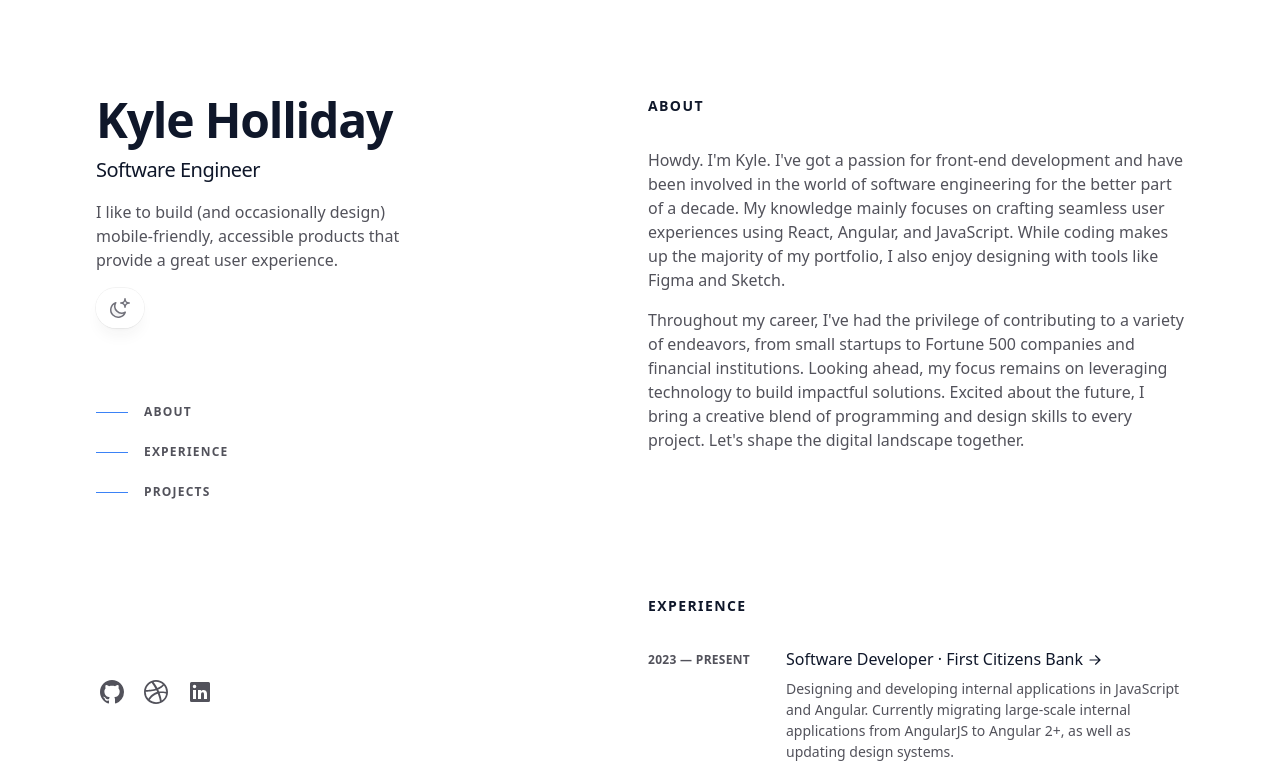
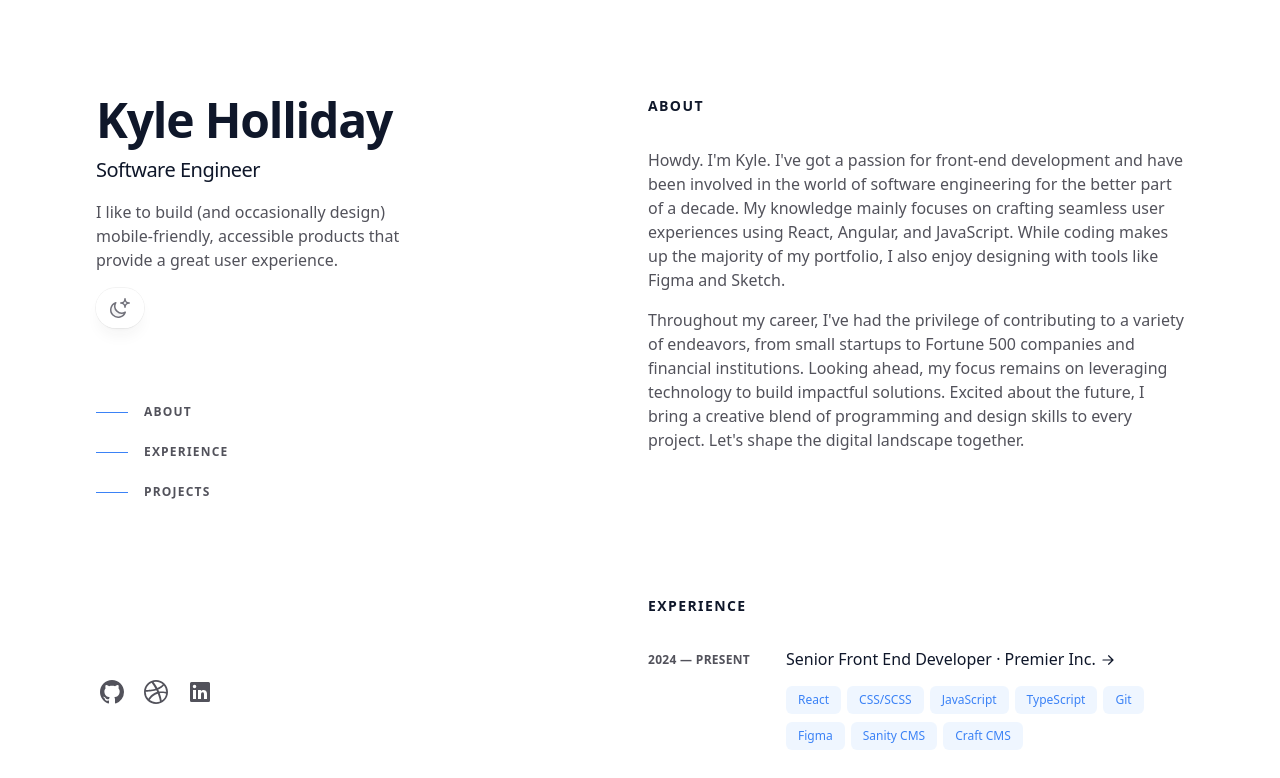
Before and after one commit to kyleholliday/portfolio2024, a React (Create React App) app: page / in a window 1280 px wide. Shown: the top 778 px of the page. Built offline with nearby package versions, Linux system fonts and the light colour scheme.

Commit message:
small edits

```diff
--- a/src/App.js
+++ b/src/App.js
@@ -233,7 +233,98 @@ export default function App() {
                         className="z-10 mb-2 mt-1 text-xs font-semibold uppercase tracking-wide sm:col-span-2 dark:text-gray-400 text-zinc-600"
                         aria-label="2018 to Present"
                       >
-                        2023 — Present
+                        2024 — Present
+                      </header>
+                      <div className="z-10 sm:col-span-6">
+                        <h3 className="font-medium leading-snug text-slate-900 dark:text-gray-200">
+                          <div>
+                            <a
+                              className="inline-flex items-baseline font-medium leading-tight text-slate-900 dark:text-gray-200 dark:hover:text-green-500 dark:focus-visible:text-green-500 hover:text-blue-500 focus-visible:text-blue-500 group/link text-base"
+                              href="https://www.firstcitizens.com/"
+                              target="_blank"
+                              rel="noreferrer"
+                              aria-label="Senior Front End Developer"
+                            >
+                              <span className="absolute -inset-x-4 -inset-y-2.5 hidden rounded md:-inset-x-6 md:-inset-y-4 lg:block"></span>
+                              <span>
+                                Senior Front End Developer · <> </>
+                                <span className="inline-block">
+                                  Premier Inc.
+                                  <svg
+                                    xmlns="http://www.w3.org/2000/svg"
+                                    viewBox="0 0 20 20"
+                                    fill="currentColor"
+                                    className="ml-1 inline-block h-4 w-4 shrink-0 -translate-y-px transition-transform group-hover:translate-x-2 group-focus-visible:translate-x-2 motion-reduce:transition-none"
+                                    aria-hidden="true"
+                                  >
+                                    <path
+                                      fillRule="evenodd"
+                                      d="M3 10a.75.75 0 01.75-.75h10.638L10.23 5.29a.75.75 0 111.04-1.08l5.5 5.25a.75.75 0 010 1.08l-5.5 5.25a.75.75 0 11-1.04-1.08l4.158-3.96H3.75A.75.75 0 013 10z"
+                                      clipRule="evenodd"
+                                    ></path>
+                                  </svg>
+                                </span>
+                              </span>
+                            </a>
+                          </div>
+                        </h3>
+                        <p className="mt-2 text-sm leading-normal"></p>
+                        <ul
+                          className="mt-2 flex flex-wrap"
+                          aria-label="Technologies used"
+                        >
+                          <li className="mr-1.5 mt-2">
+                            <div className="flex items-center rounded-md px-3 py-1 text-xs font-medium leading-5 dark:text-green-300 text-blue-500 dark:bg-green-400/10 bg-blue-400/10">
+                              React
+                            </div>
+                          </li>
+                          <li className="mr-1.5 mt-2">
+                            <div className="flex items-center rounded-md px-3 py-1 text-xs font-medium leading-5 dark:text-green-300 text-blue-500 dark:bg-green-400/10 bg-blue-400/10">
+                              CSS/SCSS
+                            </div>
+                          </li>
+                          <li className="mr-1.5 mt-2">
+                            <div className="flex items-center rounded-md px-3 py-1 text-xs font-medium leading-5 dark:text-green-300 text-blue-500 dark:bg-green-400/10 bg-blue-400/10">
+                              JavaScript
+                            </div>
+                          </li>
+                          <li className="mr-1.5 mt-2">
+                            <div className="flex items-center rounded-md px-3 py-1 text-xs font-medium leading-5 dark:text-green-300 text-blue-500 dark:bg-green-400/10 bg-blue-400/10">
+                              TypeScript
+                            </div>
+                          </li>
+                          <li className="mr-1.5 mt-2">
+                            <div className="flex items-center rounded-md px-3 py-1 text-xs font-medium leading-5 dark:text-green-300 text-blue-500 dark:bg-green-400/10 bg-blue-400/10">
+                              Git
+                            </div>
+                          </li>
+                          <li className="mr-1.5 mt-2">
+                            <div className="flex items-center rounded-md px-3 py-1 text-xs font-medium leading-5 dark:text-green-300 text-blue-500 dark:bg-green-400/10 bg-blue-400/10">
+                              Figma
+                            </div>
+                          </li>
+                          <li className="mr-1.5 mt-2">
+                            <div className="flex items-center rounded-md px-3 py-1 text-xs font-medium leading-5 dark:text-green-300 text-blue-500 dark:bg-green-400/10 bg-blue-400/10">
+                              Sanity CMS
+                            </div>
+                          </li>
+                          <li className="mr-1.5 mt-2">
+                            <div className="flex items-center rounded-md px-3 py-1 text-xs font-medium leading-5 dark:text-green-300 text-blue-500 dark:bg-green-400/10 bg-blue-400/10">
+                              Craft CMS
+                            </div>
+                          </li>
+                        </ul>
+                      </div>
+                    </div>
+                  </li>
+                  <li className="mb-12">
+                    <div className="group relative grid pb-1 transition-all sm:grid-cols-8 sm:gap-8 md:gap-4 lg:hover:!opacity-100 lg:group-hover/list:opacity-50">
+                      <div className="absolute -inset-x-4 -inset-y-6 z-0 scale-95 bg-zinc-100 opacity-0 transition group-hover:scale-100 group-hover:opacity-100 dark:bg-zinc-700 sm:-inset-x-6 sm:rounded-2xl"></div>
+                      <header
+                        className="z-10 mb-2 mt-1 text-xs font-semibold uppercase tracking-wide sm:col-span-2 dark:text-gray-400 text-zinc-600"
+                        aria-label="2018 to Present"
+                      >
+                        2023 — 2024
                       </header>
                       <div className="z-10 sm:col-span-6">
                         <h3 className="font-medium leading-snug text-slate-900 dark:text-gray-200">
@@ -269,10 +360,10 @@ export default function App() {
                           </div>
                         </h3>
                         <p className="mt-2 text-sm leading-normal">
-                          Designing and developing internal applications in
-                          JavaScript and Angular. Currently migrating
-                          large-scale internal applications from AngularJS to
-                          Angular 2+, as well as updating design systems.
+                          Designed and developed internal applications in
+                          JavaScript and Angular. Migrated large-scale internal
+                          applications from AngularJS to Angular 2+, as well as
+                          updated design systems.
                         </p>
                         <ul
                           className="mt-2 flex flex-wrap"
@@ -838,7 +929,7 @@ export default function App() {
                       />
                     </div>
                   </li>
-                  <li className="mb-12">
+                  {/* <li className="mb-12">
                     <div className="group relative grid gap-4 pb-1 transition-all sm:grid-cols-8 sm:gap-8 md:gap-4 lg:hover:!opacity-100 lg:group-hover/list:opacity-50">
                       <div className="absolute -inset-x-4 -inset-y-4 z-0 hidden rounded-md transition motion-reduce:transition-none lg:-inset-x-6 lg:block lg:group-hover:bg-slate-200/60 dark:lg:group-hover:dark:bg-zinc-700/50"></div>
                       <div className="z-10 sm:order-2 sm:col-span-4">
@@ -894,7 +985,7 @@ export default function App() {
                         src="spotify-profile.png"
                       />
                     </div>
-                  </li>
+                  </li> */}
                   {/* <li className="mb-12">
                     <div className="group relative grid gap-4 pb-1 transition-all sm:grid-cols-8 sm:gap-8 md:gap-4 lg:hover:!opacity-100 lg:group-hover/list:opacity-50">
                       <div className="absolute -inset-x-4 -inset-y-4 z-0 hidden rounded-md transition motion-reduce:transition-none lg:-inset-x-6 lg:block lg:group-hover:bg-slate-200/60 dark:lg:group-hover:dark:bg-zinc-700/50"></div>
```
